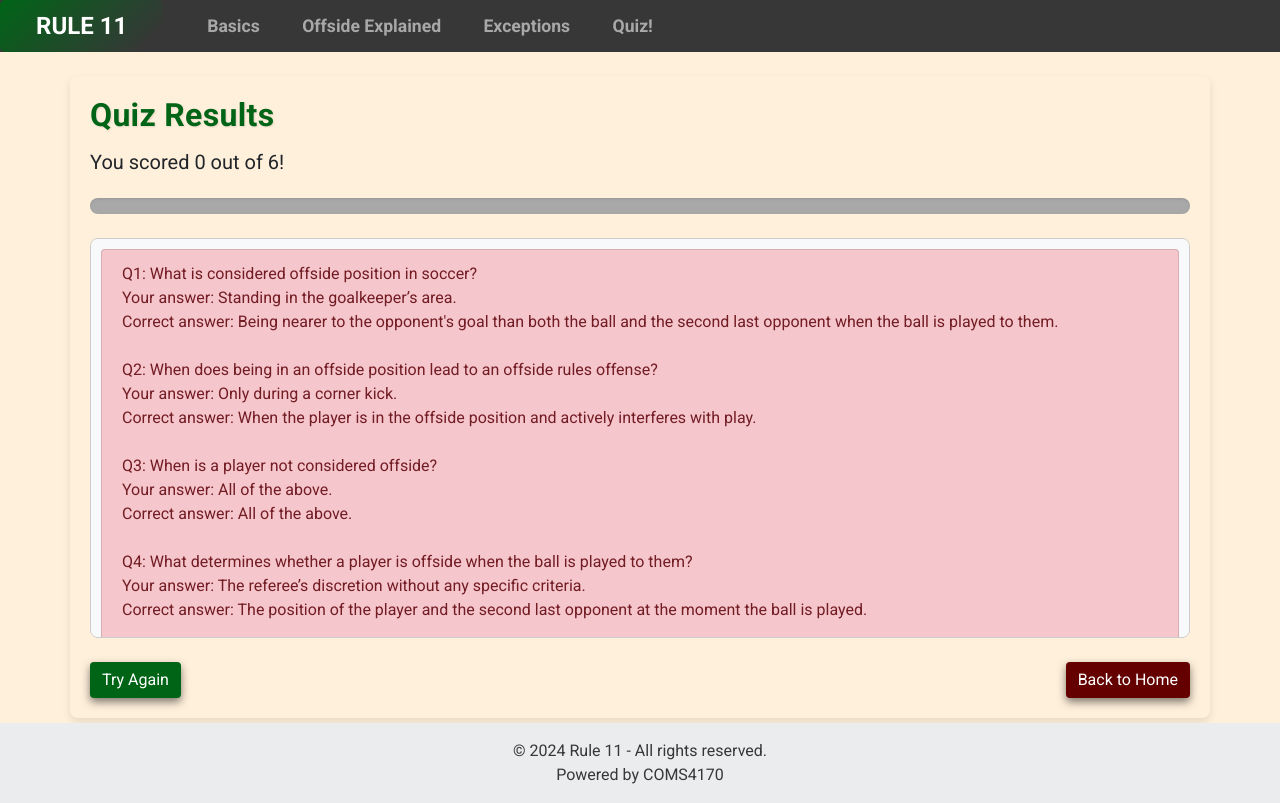
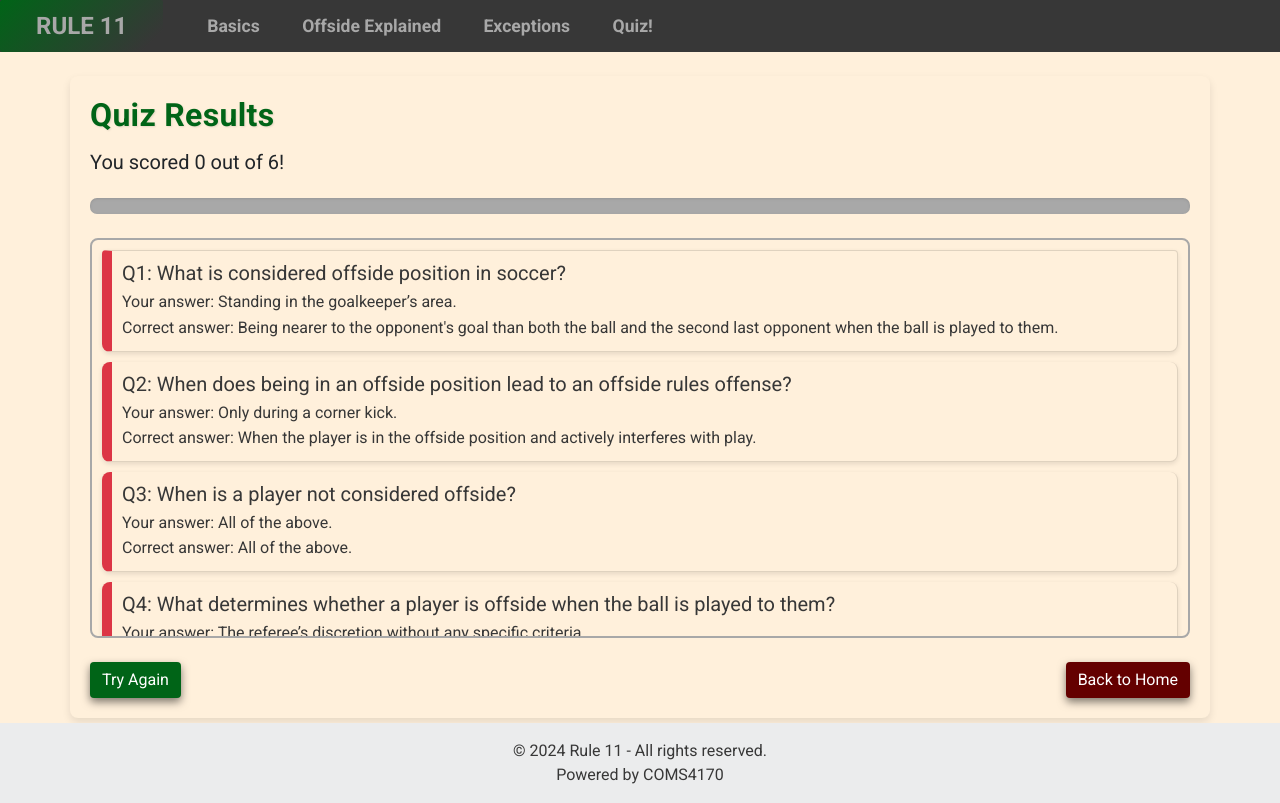
Before and after one commit to csk2183/uigroup, a Flask app: page /quiz/results in a window 1280 px wide. Run offline with Flask 3, Linux system fonts and the light colour scheme; some libraries are stand-ins or nearby versions.

Commit message:
results styling

```diff
--- a/static/main.css
+++ b/static/main.css
@@ -232,110 +232,42 @@ p {
     margin-left: 0;
 }
 
-.drag-and-drop {
-    display: flex;
-    justify-content: space-between;
-}
-
-.statements {
-    flex: 1;
-    margin-right: 20px;
-}
-
-.statement {
-    padding: 15px;
-    padding-bottom: 0px;
-    border-radius: 8px;
-    margin-bottom: 10px;
-    box-shadow: 0 2px 4px rgba(0,0,0,0.05);
-    border: 1px solid #373737;
-}
-
-.terms {
-    flex: 1;
-}
-
-.word-bank {
-    border: 1px solid #373737; /* Adds a solid border around the word bank */
-    padding: 20px; /* Padding inside the word bank */
-    border-radius: 8px; /* Rounded corners for the word bank */
-}
-
-.word-bank-title {
-    text-align: center;
-    color: #373737;
-    margin-bottom: 20px; /* Space below the title inside the word bank */
-    font-weight: bold;
-}
-
-.term-list {
-    display: flex;
-    flex-wrap: wrap;
-    justify-content: space-between; /* Ensures terms are spaced out evenly */
-    list-style-type: none;
-    padding: 0;
-}
-
-.term {
-    flex: 1 1 48%; /* Adjusts width to fit two terms per line comfortably */
-    border: 1px solid #373737;
-    border-radius: 4px;
-    padding: 10px 15px;
-    margin-bottom: 10px;
-    cursor: pointer;
-    box-shadow: 0 2px 3px rgba(0,0,0,0.1);
-    text-align: center; /* Center the text within each term */
-    margin-right: 2%; /* Right margin for spacing between terms */
-}
-
-.term:last-child {
-    margin-right: 0; /* Removes right margin for the last term to align properly */
-}
-
-.term:hover {
-    background-color: #a8a8a8;
-}
-
-.term-slot {
-    border: 2px dashed #ccc;
-    padding: 10px;
-    min-height: 20px;
-    display: inline-block; /* or block depending on layout */
-    width: 200px; /* adjust as necessary */
-    margin-right: 5px;
-    background-color: #f9f9f9;
-}
-
-.term.dragging {
-    opacity: 0.5; /* Make the term semi-transparent when dragging */
-    z-index: 1000; /* Very high z-index to keep it on top */
-    transform: scale(0.9); /* Optionally make it slightly smaller */
-}
-.term {
-    transition: transform 0.3s ease, opacity 0.3s ease;
-}
-.term-slot {
-    border: 2px dashed #ccc;
-    padding: 10px;
-    min-height: 20px;
-    display: inline-block; /* or block depending on layout */
-    width: 200px; /* adjust as necessary */
-    background-color: #f9f9f9;
-    vertical-align: top; /* Aligns better with inline content */
-}
-
 .results-list {
     max-height: 400px;  /* Limit the height of the container */
     overflow-y: auto;   /* Enable vertical scrolling */
-    background-color: #f8f9fa; /* Light background color */
-    border: 1px solid #ccc; /* Light grey border for the container */
+    border: 2px solid #a8a8a8;
     padding: 10px;
     border-radius: 8px; /* Rounded corners */
 }
 
+.list-group-item {
+    background-color: #fff0db !important;
+    margin-bottom: 10px; /* Space between items */
+    padding: 10px;
+    border-radius: 8px; /* Rounded corners for items */
+    box-shadow: 0 2px 5px rgba(0, 0, 0, 0.1); /* Slight shadow for depth */
+}
+
+.list-group-item-success {
+    border-left: 10px solid #28a745; /* Green bar on the left for correct answers */
+}
+
+.list-group-item-danger {
+    border-left: 10px solid #dc3545; /* Red bar on the left for incorrect answers */
+}
+
+.list-group-item h2 {
+    font-size: 1.25rem;
+    color: #373737; /* Darker text for better readability */
+}
+
+.list-group-item p {
+    color: #373737; /* Slightly lighter text for descriptions */
+}
+
 .progress {
     background-color: #a8a8a8;  /* Light grey background for the whole progress bar */
-    border-radius: 10px;        /* Rounded corners for the progress bar */
+    border-radius: 7px;        /* Rounded corners for the progress bar */
     box-shadow: inset 0 1px 3px rgba(0, 0, 0, 0.1);  /* Subtle inner shadow for depth */
     overflow: hidden;           /* Ensures nothing spills over the rounded corners */
 }
--- a/templates/results.html
+++ b/templates/results.html
@@ -8,16 +8,16 @@
     <h5 class="mt-3 mb-4">You scored {{ score }} out of {{ total }}!</h5>
 
     <div class="progress mb-4">
-        <div class="progress-bar" role="progressbar" style="width: {{ (score / total * 100) | round(2) }}%;" aria-valuenow="{{ score }}" aria-valuemin="0" aria-valuemax="{{ total }}">{{ (score / total * 100) | round(2) }}%</div>
+        <div class="progress-bar" role="progressbar" style="width: {{ (score / total * 100) | round(2) }}%;" aria-valuenow="{{ score }}" aria-valuemin="0" aria-valuemax="{{ total }}">{{ (score / total * 100) | round | int }}%</div>
     </div>
 
-    <div class="results-list" style="max-height: 400px; overflow-y: auto;">
+    <div class="results-list">
         <ul class="list-group">
             {% for result in results %}
             <li class="list-group-item {{ 'list-group-item-success' if result.correct else 'list-group-item-danger' }}">
-                Q{{ loop.index }}: {{ result.question_text }}<br>
-                Your answer: {{ result.user_answer }}<br>
-                Correct answer: {{ result.correct_answer }}
+                <h2 class="mb-1">Q{{ loop.index }}: {{ result.question_text }}</h2>
+                <p>Your answer: {{ result.user_answer }}</p>
+                <p>Correct answer: {{ result.correct_answer }}</p>
             </li>
             {% endfor %}
         </ul>
```
Also changed, not shown: static/rule11.js (+0 -34 lines).
